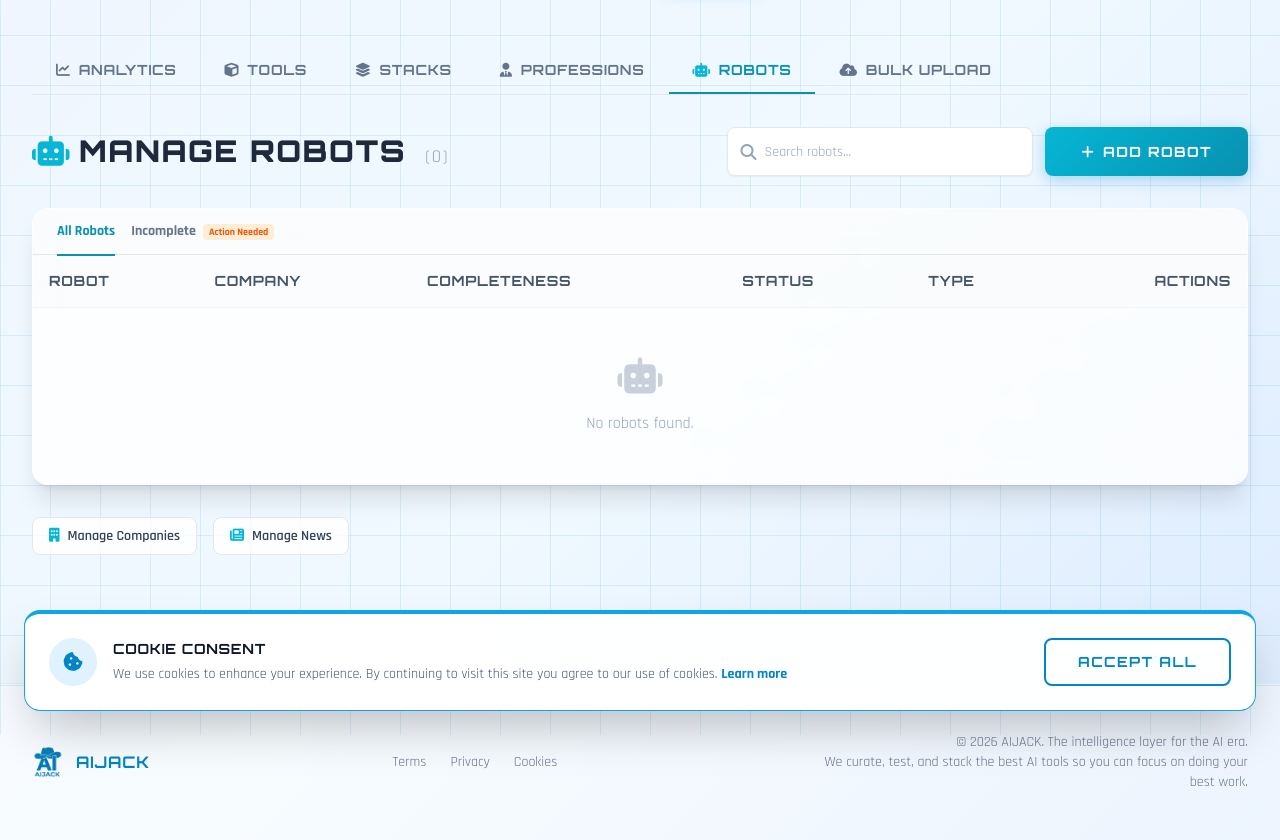
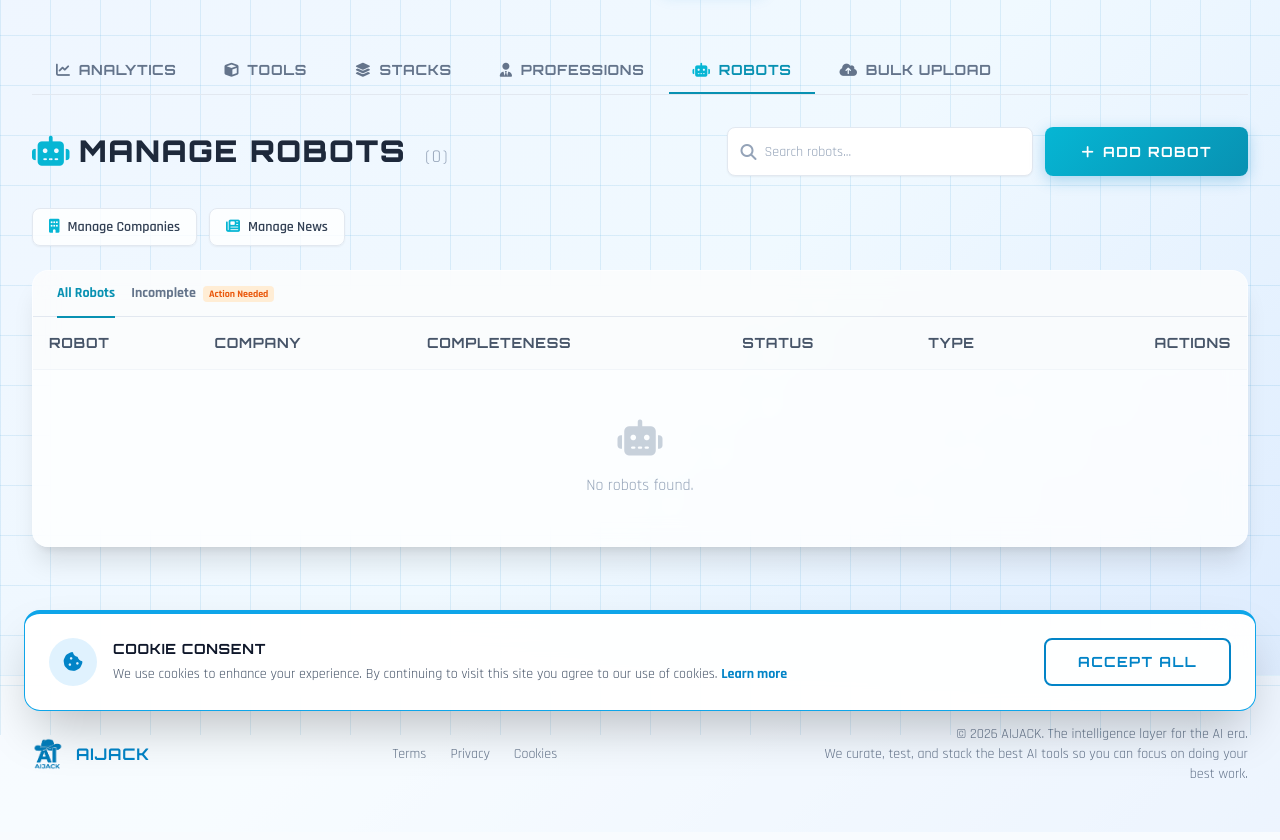
Before and after one commit to uponai/aijack, a Django app: page /admin-dashboard/robots/ in a window 1280 px wide. Shown: the part 65-905 px from the top of the page. After the commit the page ends 843 px from the top, so only its background shows below. Run offline with Django 4.2, Linux system fonts and the light colour scheme; the visitor is signed in with stand-in values (Sample User, id 1); data that the repository does not hold is empty; some libraries are stand-ins or nearby versions.

Commit message:
Robots list and submenus redesigned

```diff
--- a/templates/robots/admin/admin_robots_list.html
+++ b/templates/robots/admin/admin_robots_list.html
@@ -22,6 +22,16 @@
                 <i class="fa-solid fa-plus mr-2"></i>Add Robot
             </a>
         </div>
+    </div>
+
+    <!-- Quick Links -->
+    <div class="flex flex-wrap gap-3 mb-6">
+        <a href="{% url 'admin_robot_companies' %}" class="px-4 py-2 bg-white/80 hover:bg-white text-slate-700 rounded-lg font-semibold text-sm transition border border-slate-200 shadow-sm">
+            <i class="fa-solid fa-building text-cyan-500 mr-2"></i>Manage Companies
+        </a>
+        <a href="{% url 'admin_robot_news' %}" class="px-4 py-2 bg-white/80 hover:bg-white text-slate-700 rounded-lg font-semibold text-sm transition border border-slate-200 shadow-sm">
+            <i class="fa-solid fa-newspaper text-cyan-500 mr-2"></i>Manage News
+        </a>
     </div>
 
     <!-- Robots List -->
@@ -153,15 +163,5 @@
         {% endif %}
     </div>
 
-    <!-- Quick Links -->
-    <div class="flex flex-wrap gap-4 mt-8">
-        <a href="{% url 'admin_robot_companies' %}" class="px-4 py-2 bg-white/80 hover:bg-white text-slate-700 rounded-lg font-semibold text-sm transition border border-slate-200">
-            <i class="fa-solid fa-building text-cyan-500 mr-2"></i>Manage Companies
-        </a>
-        <a href="{% url 'admin_robot_news' %}" class="px-4 py-2 bg-white/80 hover:bg-white text-slate-700 rounded-lg font-semibold text-sm transition border border-slate-200">
-            <i class="fa-solid fa-newspaper text-cyan-500 mr-2"></i>Manage News
-        </a>
-    </div>
-
 </div>
 {% endblock %}
```
